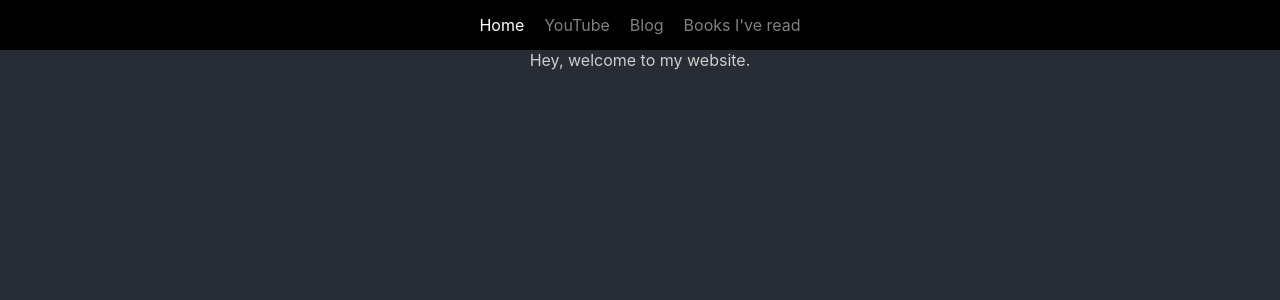
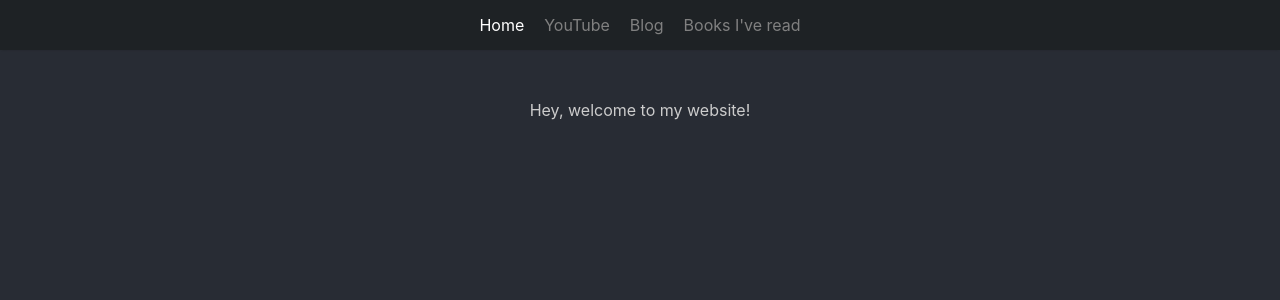
Before and after one commit to jpabadir/jpabadir.github.io, a React (Create React App) app: page / in a window 1280 px wide. Shown: the top 300 px of the page. Built offline with nearby package versions, Linux system fonts and the light colour scheme.

Commit message:
Deploy build - Update

```diff
--- a/src/components/App/App.css
+++ b/src/components/App/App.css
@@ -23,5 +23,6 @@
 
 .navbar {
   padding: 10px 0px;
-  background-color: black;
+  background-color: #1e2225;
+  box-shadow: 0 2px 2px -2px rgba(0,0,0,.2);
 }
--- /dev/null
+++ b/src/components/Home/Home.css
@@ -0,0 +1,3 @@
+.Home {
+    padding-top: 50px;
+}
--- a/src/components/Home/Home.js
+++ b/src/components/Home/Home.js
@@ -1,3 +1,5 @@
+import './Home.css'
+
 export default function Home() {
-  return <div>Hey, welcome to my website.</div>;
+  return <div className='Home'>Hey, welcome to my website!</div>;
 }
```
Also changed, not shown: 15 other files (tests, documents, lock files or other folders).
